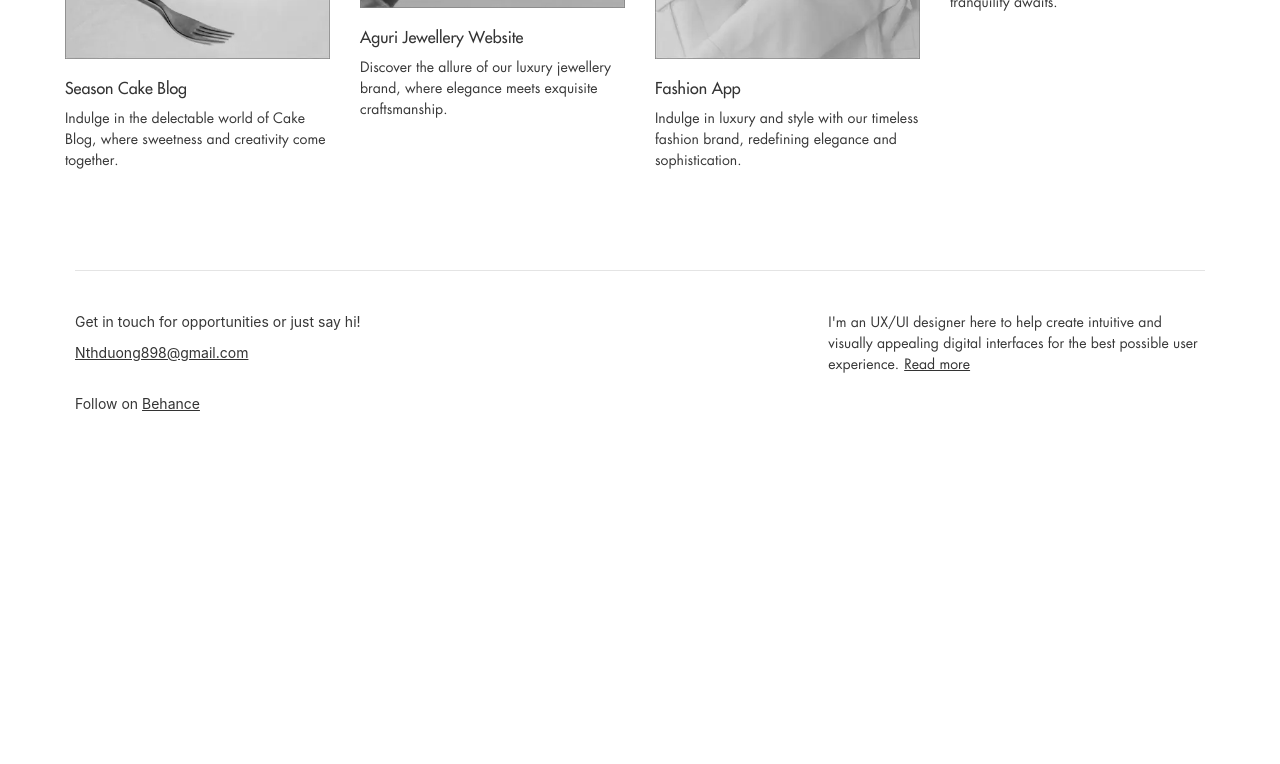
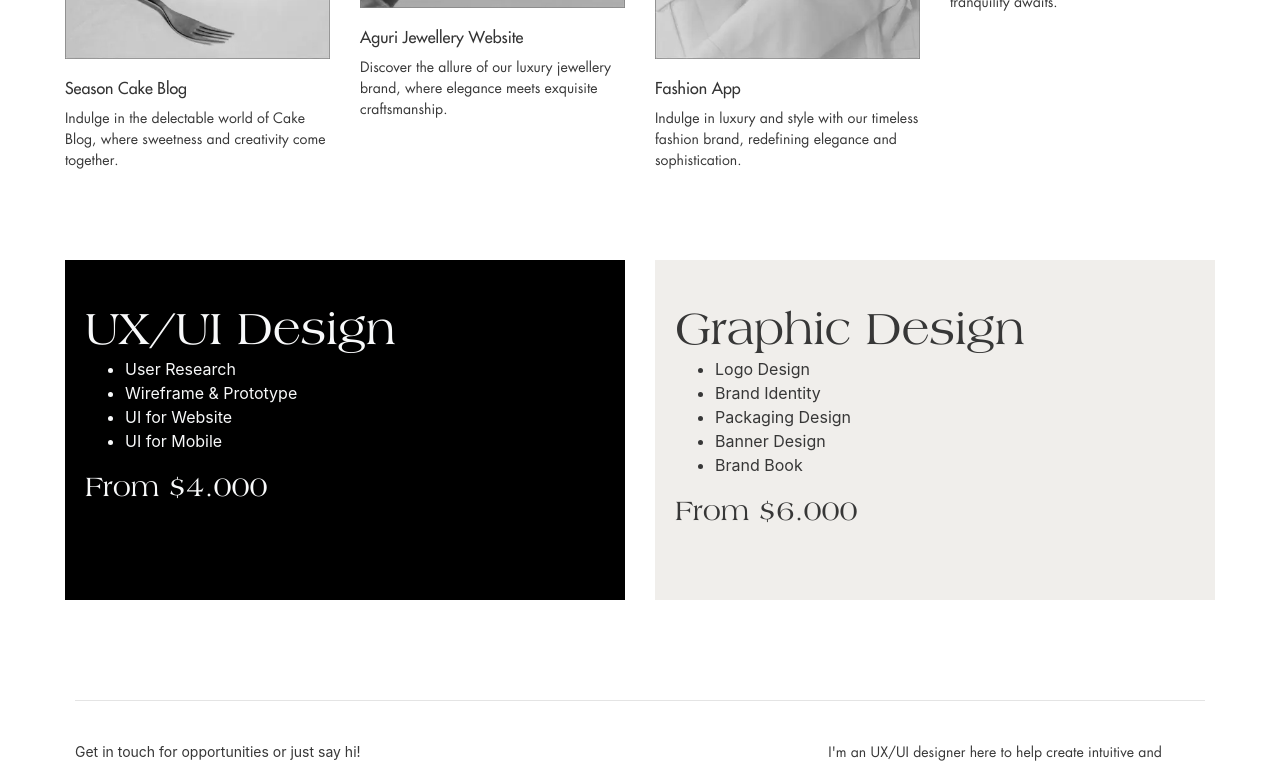
Before and after one commit to Nthuyduong/nthuyduong.github.io, a React (Create React App) app: page / in a window 1280 px wide. Shown: the part 2349-3113 px from the top of the page. Before the commit the page ends 2833 px from the top, so only its background shows below. Built offline with nearby package versions, Linux system fonts and the light colour scheme.

Commit message:
update homepage

```diff
--- a/package.json
+++ b/package.json
@@ -10,6 +10,7 @@
     "@testing-library/react": "^11.1.0",
     "@testing-library/user-event": "^12.1.10",
     "bootstrap": "^4.5.3",
+    "caniuse-lite": "^1.0.30001553",
     "node-sass": "npm:sass@^1.57.1",
     "react": "^18.2.0",
     "react-bootstrap": "^1.4.0",
--- a/src/components/layout/Header.js
+++ b/src/components/layout/Header.js
@@ -69,8 +69,25 @@ const Header = () => {
     }
   }, [])
 
+  //Change color of header - Designs page
+  const [showw, setShoww] = useState(false)
+  const uniElement = [ROUTER.DESIGNS];
+  const { pathname } = useLocation();
+  const ctlNavbar = () => {
+    if (uniElement.some((route) => pathname.includes(route))) {
+      setShoww(true)
+    }
+    else {
+      setShoww(false);
+    }
+  }
+  useEffect(() => {
+    // Call ctlNavbar whenever the pathname changes
+    ctlNavbar();
+  }, [pathname]);
+
   return (
-    <div className={`active ${show && 'hidden'}`}>
+    <div className={`active ${show && 'hidden'} ${showw && 'changecl'}`}>
       {/*{withouSidebarRoutes.some((item) => pathname.includes(item)) ? null : (*/}
       <Navbar className="header navbar" expand="lg">
             <div className="header-content">
--- a/src/components/layout/index.js
+++ b/src/components/layout/index.js
@@ -48,10 +48,11 @@ const Layout = ({ children }) => {
   }
 
   //Hide and Display side nav bar
-  const discardElement = [ROUTER.CONTACT, ROUTER.DESIGNS];
+  const discardElement = [ROUTER.CONTACT,ROUTER.DESIGNS];
   const withoutElement = [ROUTER.ALIO, ROUTER.CAKE, ROUTER.AGURI, ROUTER.FASHION];
 
   const { pathname } = useLocation();
+
   //Hide Side Nav
   if (discardElement.some((route) => pathname.includes(route))) {
         return (
--- a/src/pages/designs.js
+++ b/src/pages/designs.js
@@ -35,6 +35,11 @@ const Designs = () =>{
                                      loading="lazy"/>
                             </div>
                         </div>
+                        <div className="slidebtn">
+                            <div className="my-btn">
+                                button
+                            </div>
+                        </div>
                     </div>
                 </div>
             </div>
--- a/src/pages/home.js
+++ b/src/pages/home.js
@@ -98,6 +98,7 @@ const Home = () => {
             </div>
           </div>
         </div>
+
         <div className="page-element">
           <div className="container-fluid home-info3">
             <div className="row">
@@ -134,6 +135,7 @@ const Home = () => {
             </div>
           </div>
         </div>
+
         <div>
           <div className="my-design">
             <div className="container-fluid">
@@ -250,6 +252,57 @@ const Home = () => {
             </div>
           </div>
         </div>
+        <div className="my-services">
+          <div className="services">
+            <div className="container-fluid">
+              {/*<div className="heading_1">MY SERVICE</div>*/}
+              <div className="row">
+                <div className="col-6">
+                  <div className="uxsv my_svc">
+                    <div className="heading_2 text-light">UX/UI Design</div>
+                    <div>
+                      <ul className="text-light">
+                        <li>User Research</li>
+                        <li>Wireframe & Prototype</li>
+                        <li>UI for Website</li>
+                        <li>UI for Mobile</li>
+                      </ul>
+                    </div>
+                    <div>
+                      <div className="heading_5 text-light">From $4.000</div>
+                      <div></div>
+                    </div>
+                  </div>
+                </div>
+                <div className="col-6">
+                  <div className="graphicsv my_svc">
+                      <div className="heading_2">Graphic Design</div>
+                      <div>
+                        <ul className="">
+                          <li>Logo Design</li>
+                          <li>Brand Identity</li>
+                          <li>Packaging Design</li>
+                          <li>Banner Design</li>
+                          <li>Brand Book</li>
+                        </ul>
+                      </div>
+                      <div>
+                        <div className="heading_5">From $6.000</div>
+                        <div></div>
+                      </div>
+                    </div>
+                </div>
+              </div>
+            </div>
+          </div>
+        </div>
+        <div className="contact-info">
+          <div className="row">
+            <div className="col-4"></div>
+            <div className="col-4"></div>
+            <div className="col-4"></div>
+          </div>
+        </div>
         {/*<div className="page-element">*/}
         {/*  <div className="container-fluid">*/}
         {/*    <div className="row mydes-title">*/}
--- a/src/styles/designs.scss
+++ b/src/styles/designs.scss
@@ -35,3 +35,8 @@
     }
   }
 }
+.slidebtn .my-btn{
+  border: 1px solid #ccc;
+  display: inline-block;
+  padding: 20px;
+}
--- a/src/styles/home.scss
+++ b/src/styles/home.scss
@@ -302,3 +302,21 @@
     }
   }
 }
+
+
+.services{
+  margin-top:90px;
+  .my_svc{
+    height: 340px;
+  }
+  .uxsv{
+    margin-right: 15px;
+    background-color: #000;
+    padding: 40px 20px;
+  }
+  .graphicsv{
+    margin-left: 15px;
+    background-color: #F0EEEB;
+    padding: 40px 20px;
+  }
+}
--- a/src/styles/layout.scss
+++ b/src/styles/layout.scss
@@ -8,7 +8,7 @@
   display: flex;
   justify-content:center;
   align-items: center;
-  background-color: #FFFFFF;
+  background-color: #fff;
   border-bottom: 1px solid #E4E4E4;
   z-index: 1000;
 }
@@ -20,7 +20,13 @@
   position: fixed;
   top: -61px;
   transition: 0.3s linear;
-
+}
+.changecl{
+  background: #000;
+  border-bottom: 1px solid #666;
+}
+.changecl a.nav-link{
+  color: #fff !important;
 }
 .header{
   padding: 0 !important;
```
Also changed, not shown: 2 other files (tests, documents, lock files or other folders).
